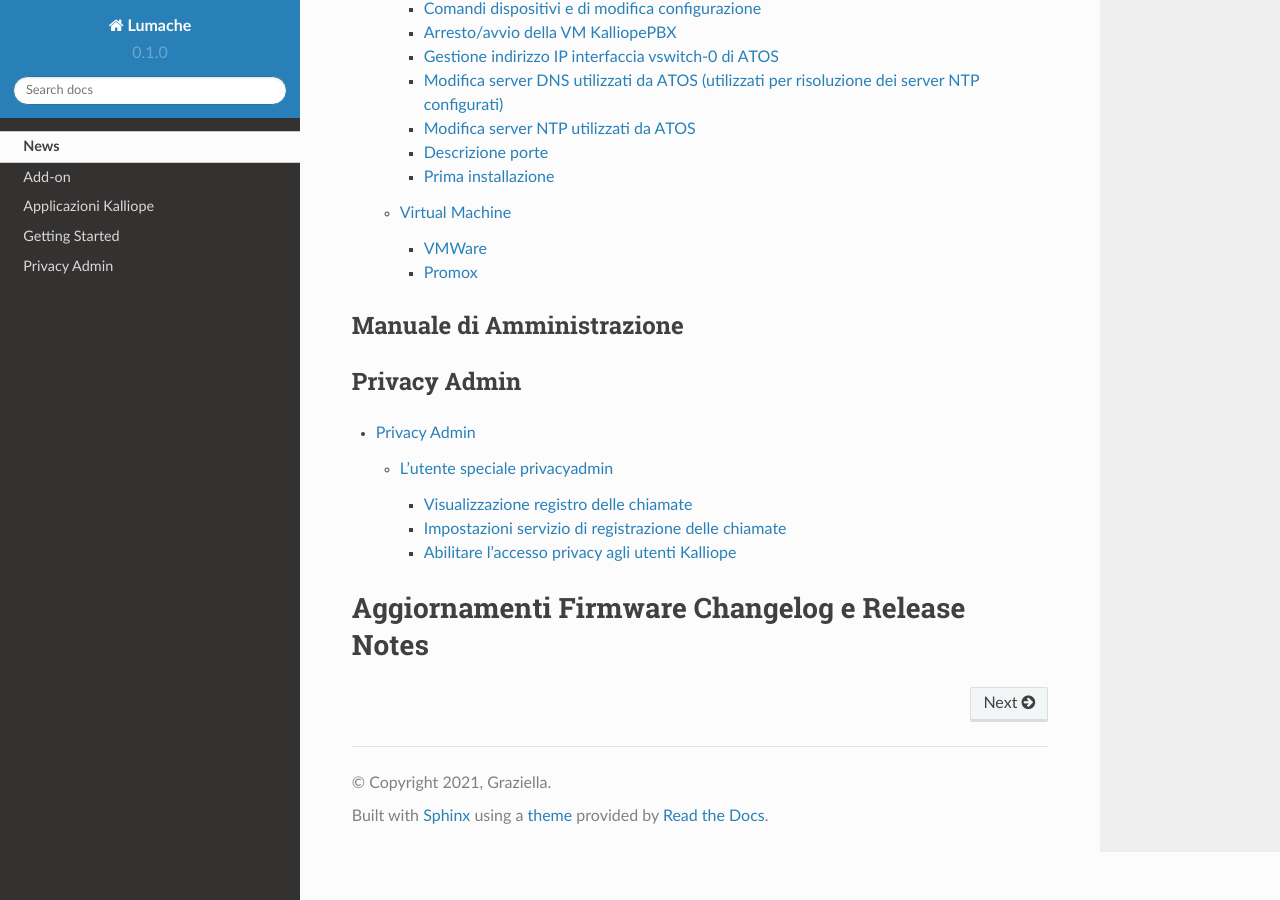
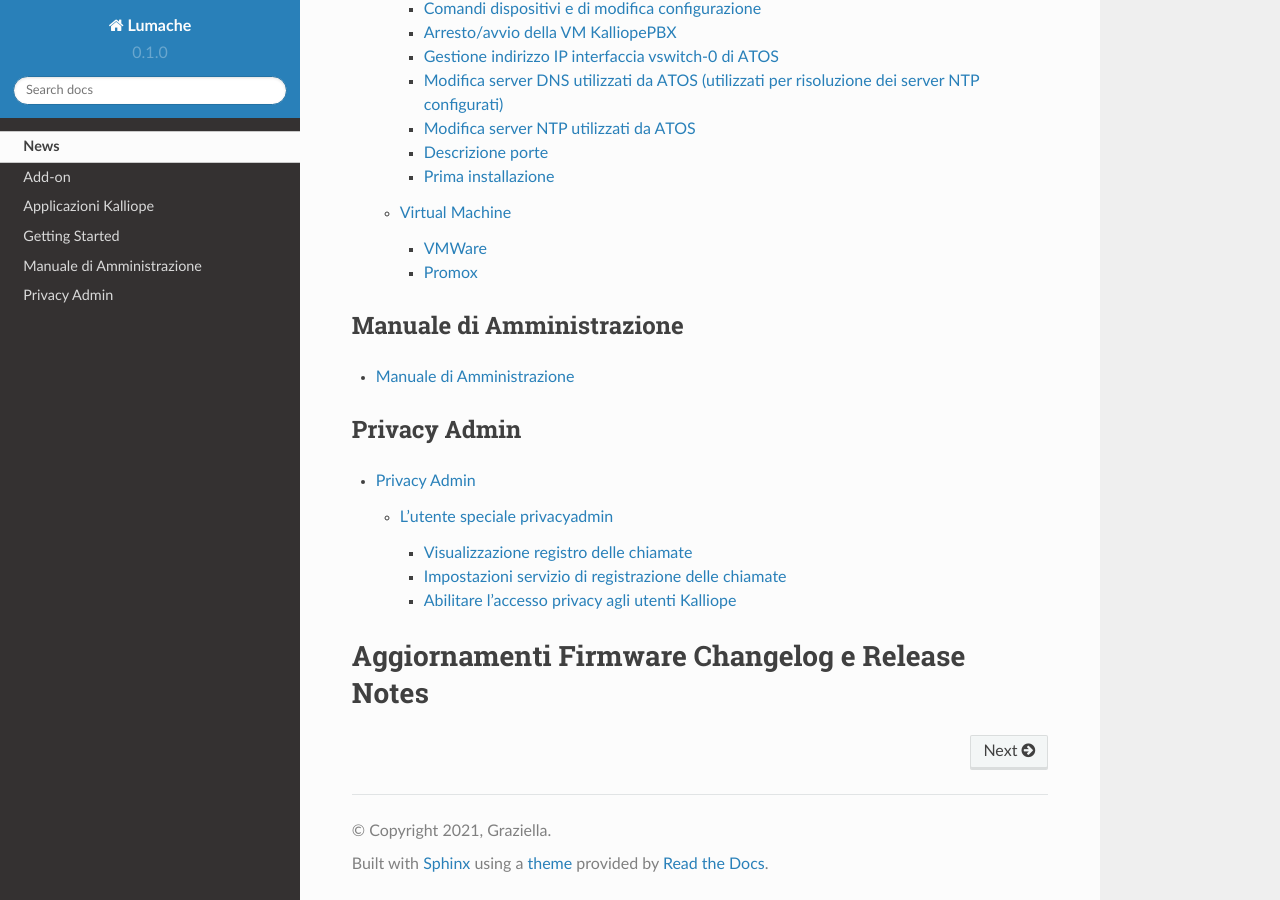
Before and after one commit to mirianatroccoli/KalliopeDoc-it, a Sphinx documentation site: the page built from docs/source/index.rst, in a window 1280 px wide and 900 px high, scrolled down 1969 px. Built offline with Sphinx 7.4.7 and the Read the Docs theme 2.0.0, drawn with Linux system fonts in a browser that asks for light colours.

Commit message:
Update index.rst

```diff
--- a/docs/source/index.rst
+++ b/docs/source/index.rst
@@ -36,6 +36,10 @@ Sezione per iniziare
 Manuale di Amministrazione
 -----------
 
+.. toctree::
+
+   Manuale di Amministrazione.rst
+
 
 Privacy Admin
 -----------
```
